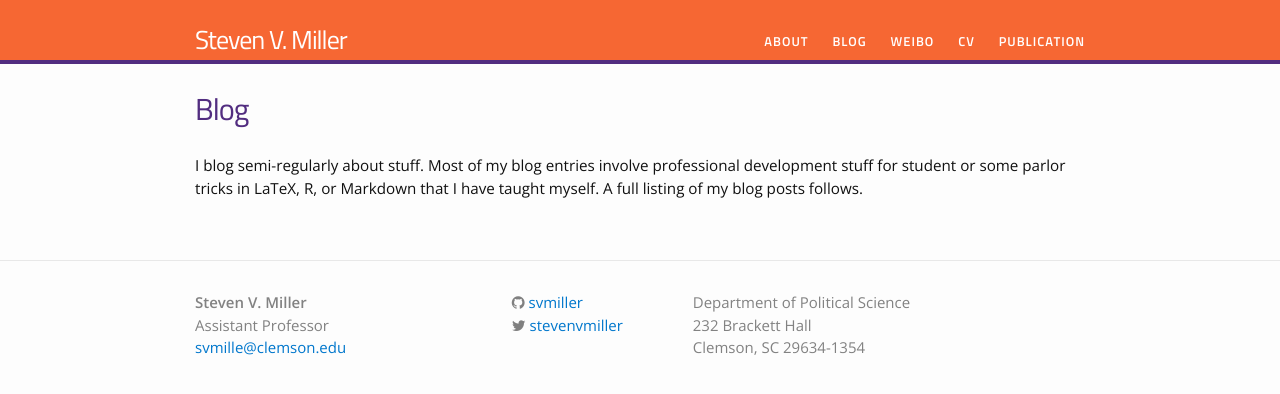
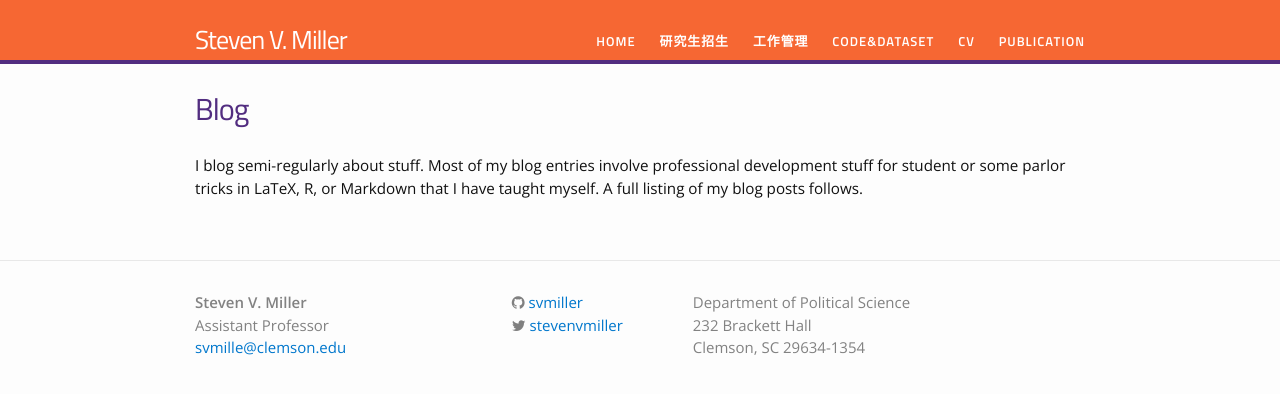
Before and after one commit to zlblianbo/zlblianbo.github.io, a Jekyll site: the page built from blog.md, in a window 1280 px wide. Shown: the top 394 px of the page. Built offline with Jekyll 4.4.1, drawn with Linux system fonts in a browser that asks for light colours; nearby versions of some CDN libraries; some web fonts are replaced.

Commit message:
tiaozheng

```diff
--- a/_data/menu.yml
+++ b/_data/menu.yml
@@ -1,11 +1,14 @@
-- title: "About"
-  href: "/about/"
+- title: "Home"
+  href: "/index"
 
-- title: "Blog"
-  href: "http://www.cnblogs.com/zhanglianbo/"
+- title: "研究生招生"
+  href: "/for students"
 
-- title: "Weibo"
-  href: "http://weibo.com/zlblianbo?is_all=1"
+- title: "工作管理"
+  href: "/work"
+
+- title: "Code&Dataset"
+  href: "/CodeAndData"
 
 - title: "CV"
   href: "/Lianbo_CV.pdf"
--- a/index.md
+++ b/index.md
@@ -1,7 +1,6 @@
 ---
 layout: page
-title: About
-permalink: /about/
+permalink: /index/
 ---
 
 {% include image.html url="/images/svm-2013-clemson-gatech-crop.jpg" caption="Me at the Clemson-Georgia Tech game in 2013." width=350 align="right" %}
```
Also changed, not shown: about.md (deleted, +0 -13 lines).
